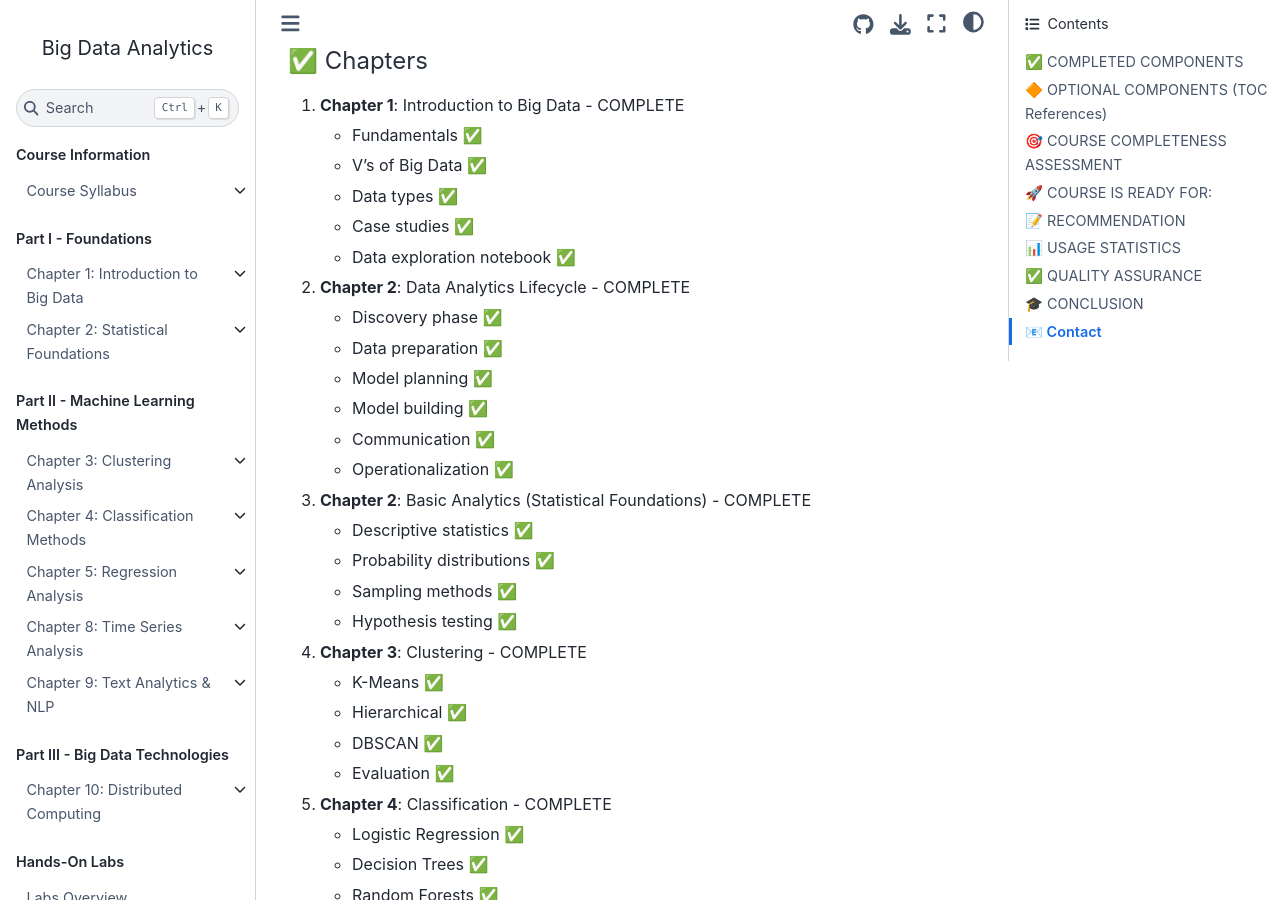
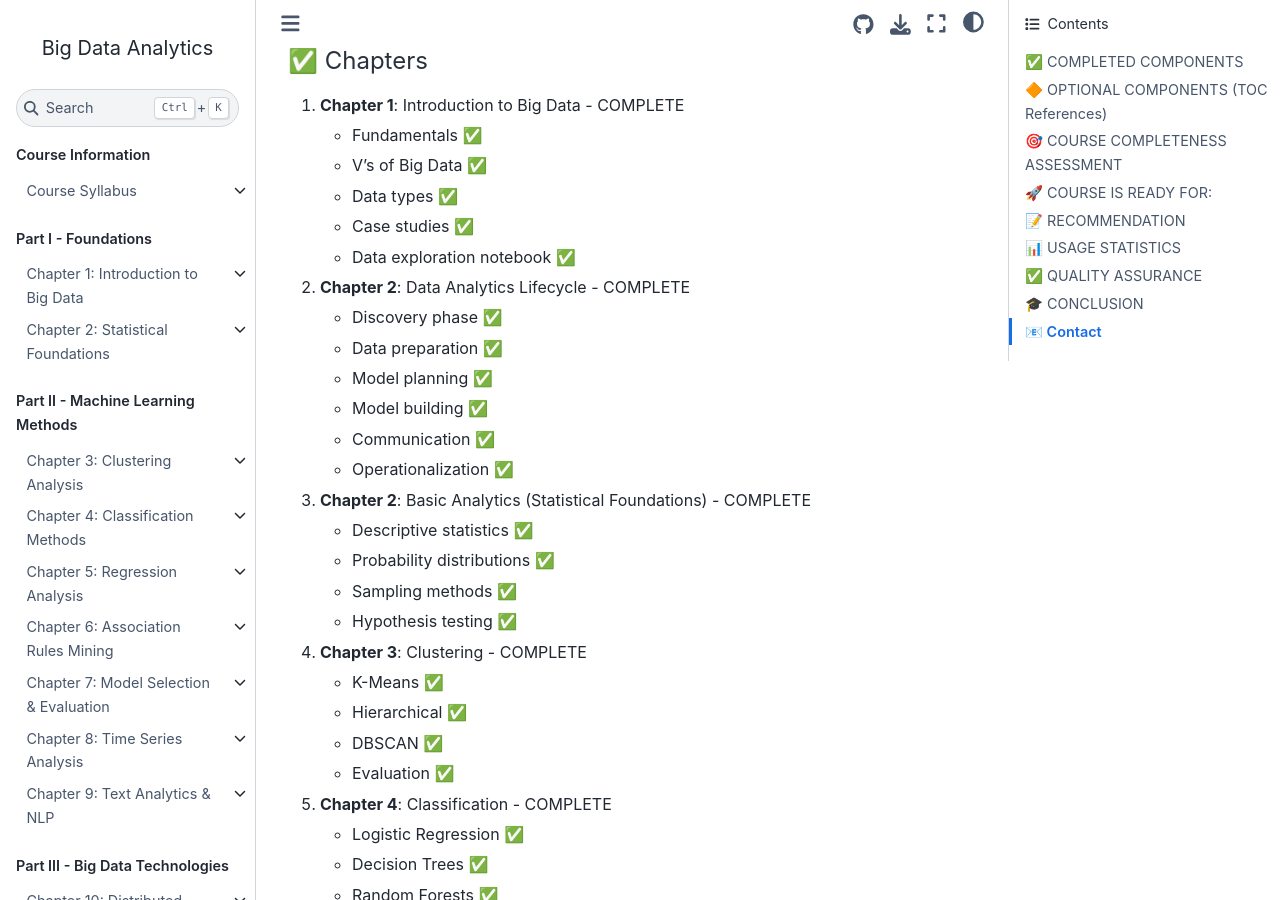
Before and after one commit to chebil/BigData, a Jupyter Book: the page built from COURSE_STATUS.md, in a window 1280 px wide and 900 px high, scrolled down 361 px. Built offline with Jupyter Book 1.0.4 settings and Sphinx 7.4.7 and the Sphinx Book theme 1.1.4, drawn with Linux system fonts in a browser that asks for light colours; pages that are not in the unit, such as notebooks, are missing from menus; some of the changed lines change nothing that is shown.

Commit message:
✅ FINAL TOC FIX: Corrected ALL filenames to match exact repository files

```diff
--- a/_toc.yml
+++ b/_toc.yml
@@ -56,41 +56,36 @@
         title: "Chapter 5: Regression Analysis"
         sections:
           - file: 05-regression/01-linear-regression
-          - file: 05-regression/02-polynomial-regression
-          - file: 05-regression/03-regularization
-          - file: 05-regression/04-regression-diagnostics
+          - file: 05-regression/02-regularization
+          - file: 05-regression/03-polynomial-regression
 
-      - file: 06-association-rules/index
+      - file: 06-association-rules/01-overview
         title: "Chapter 6: Association Rules Mining"
         sections:
-          - file: 06-association-rules/01-market-basket-analysis
           - file: 06-association-rules/02-apriori-algorithm
           - file: 06-association-rules/03-fp-growth
+          - file: 06-association-rules/04-market-basket-analysis
 
-      - file: 07-model-selection/index
+      - file: 07-model-selection/01-cross-validation
         title: "Chapter 7: Model Selection & Evaluation"
         sections:
-          - file: 07-model-selection/01-model-evaluation
           - file: 07-model-selection/02-hyperparameter-tuning
-          - file: 07-model-selection/03-ml-pipelines
+          - file: 07-model-selection/03-model-comparison
 
       - file: 08-time-series/index
         title: "Chapter 8: Time Series Analysis"
         sections:
-          - file: 08-time-series/01-time-series-fundamentals
-          - file: 08-time-series/02-time-series-decomposition
+          - file: 08-time-series/01-fundamentals
+          - file: 08-time-series/02-arima-forecasting
           - file: 08-time-series/03-arima-models
-          - file: 08-time-series/04-forecasting-methods
-          - file: 08-time-series/05-production-deployment
+          - file: 08-time-series/04-seasonal-arima
+          - file: 08-time-series/06-forecasting
 
       - file: 09-text-analytics/index
         title: "Chapter 9: Text Analytics & NLP"
         sections:
           - file: 09-text-analytics/01-text-preprocessing
-          - file: 09-text-analytics/02-text-representation
-          - file: 09-text-analytics/03-text-classification
-          - file: 09-text-analytics/04-sentiment-analysis
-          - file: 09-text-analytics/05-topic-modeling
+          - file: 09-text-analytics/02-tfidf-sentiment-topics
 
   - caption: Part III - Big Data Technologies
     chapters:
```
